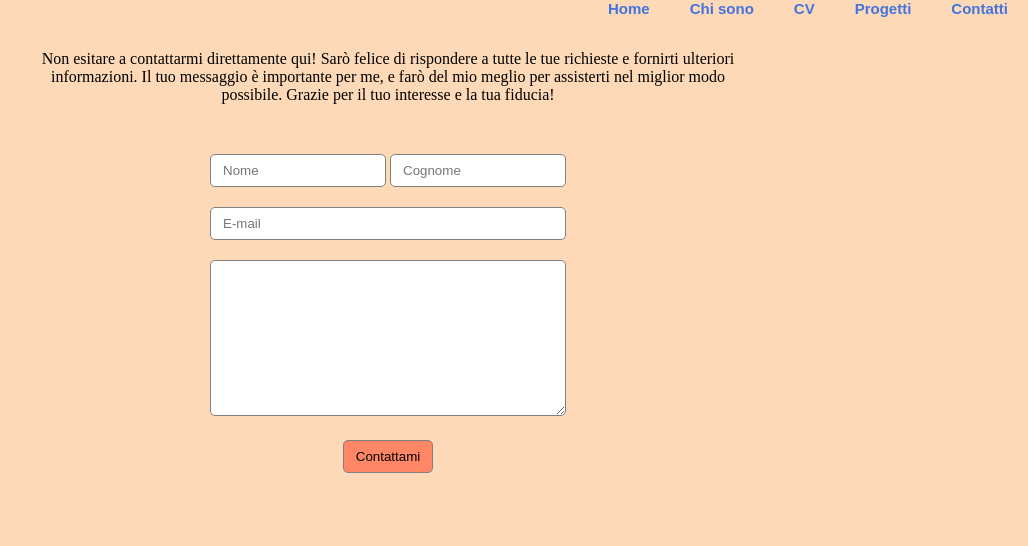
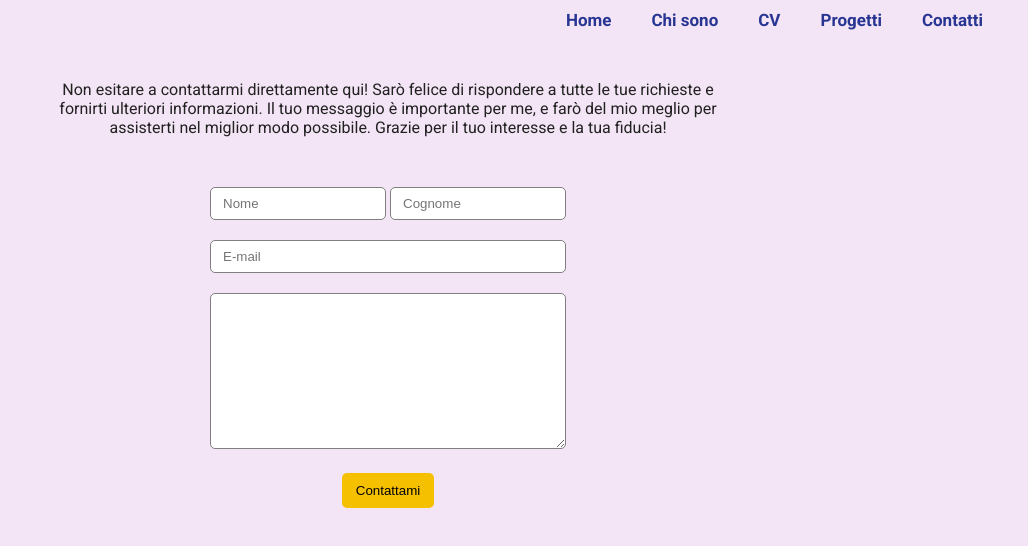
Before and after one commit to micela91/portfolio, a plain HTML site: page contatti.html in a window 1280 px wide. Shown: the whole page, without its empty margins (252-1280 px from the left). Drawn offline with Linux system fonts and the light colour scheme.

Commit message:
palette finale

```diff
--- a/assets/css/chisono.css
+++ b/assets/css/chisono.css
@@ -1,10 +1,5 @@
 body{
-   background-color: #fed9b7;
-}
-
-a, a:visited, a:hover, a:active{
-    text-decoration: none;
-    color: #4274df;
+   background-color: #F3E5F5;
 }
 
 main{
@@ -15,25 +10,36 @@ main{
     margin-top: 20px;
 }
 
+a, a:visited, a:active{
+    text-decoration: none;
+    color: #283593;
+}
+
+a:hover{
+    color: #F5C000;
+}
+
+
 .navbar{
     display: flex;
     justify-content: right;
-    font-family: Arial, Helvetica, sans-serif;
-    font-size:15px;
-    font-weight: bold;
+    font-family: "Roboto";
+    font-size:17px;
+    font-weight: bold ;
     position: fixed;
     top: 0;
     right: 0;
     left: 0;
     margin-top: 10px;
     margin-right: 25px;
-
 }
 
 
 .informazioni{
     display: flex;
     justify-content: right;
+    margin-right: 20px;
+
 }
 
 .home, .chisono, .CV, .progetti{
@@ -41,12 +47,13 @@ main{
 }
 
 .contenitore-immagine{
-    margin-top: 50px;
+    margin-top: 40px;
 }
 
 
 .immagine{
     width: 200px;
+    margin-top: 20px;
     margin-right: 20px;
     margin-bottom: 20px;
     border-radius: 10px;
@@ -55,9 +62,11 @@ main{
 }
 
 p{
+    color: #212121;
+    font-family: "Roboto";
+    text-align: justify;
     margin-top: 50px;
-    text-align: justify;
-    margin: 0;
+    margin: 13px;
 
 }
 
--- a/assets/css/contatti.css
+++ b/assets/css/contatti.css
@@ -1,10 +1,5 @@
 body{
-    background-color: #fed9b7;
-}
-
-a, a:visited, a:hover, a:active{
-    text-decoration: none;
-    color: #4274df;
+    background-color: #F3E5F5;
 }
 
 main {
@@ -12,17 +7,28 @@ main {
     margin: auto;
 }
 
+a, a:visited, a:active{
+    text-decoration: none;
+    color: #283593;
+}
+
+a:hover{
+    color: #F5C000;
+}
+
+
 .navbar{
     display: flex;
     justify-content: right;
-    font-family: Arial, Helvetica, sans-serif;
-    font-size:15px;
-    font-weight: bold;
+    font-family: "Roboto";
+    font-size:17px;
+    font-weight: bold ;
     position: fixed;
     top: 0;
     right: 0;
     left: 0;
-
+    margin-top: 10px;
+    margin-right: 25px;
 }
 
 
@@ -38,11 +44,10 @@ main {
 }
 
 .testo-form{
-    margin-top: 50px;
+    margin-top: 80px;
     text-align: center;
-    /*font-size: large;*/
-
-
+    font-family: "Roboto";
+    color: #212121;
 }
 
 .contenitore-contatti{
@@ -80,16 +85,16 @@ main {
 
 .contattami{
     margin-top: 20px;
-    padding: 8px 12px;
-    border: solid 1px grey;
+    padding: 10px 14px;
+    border: none;
     border-radius: 5px;
-    background-color: #FF8765;
+    background-color: #F5C000;
     color: black;
     cursor: pointer;
 }
 
 .contattami:active{
-    background-color: #4274DF;
+    background-color: #CCA000;
     color: black;
 }
 
--- a/assets/css/cv.css
+++ b/assets/css/cv.css
@@ -1,10 +1,5 @@
 body{
-    background-color: #fed9b7;
-}
-
-a, a:visited, a:hover, a:active{
-    text-decoration: none;
-    color: #4274df;
+    background-color: #F3E5F5;
 }
 
 main{
@@ -16,18 +11,28 @@ main{
 
 }
 
+a, a:visited, a:active{
+    text-decoration: none;
+    color: #283593;
+}
+
+a:hover{
+    color: #F5C000;
+}
+
+
 .navbar{
     display: flex;
     justify-content: right;
-    font-family: Arial, Helvetica, sans-serif;
-    font-size:15px;
-    font-weight: bold;
+    font-family: "Roboto";
+    font-size:17px;
+    font-weight: bold ;
     position: fixed;
     top: 0;
     right: 0;
     left: 0;
-
-
+    margin-top: 10px;
+    margin-right: 25px;
 }
 
 
@@ -43,7 +48,14 @@ main{
 }
 
 h1, h2{
-    color: #FF8765;
+    color: #F5C000;
+    font-family: "Major Mono Display";
+    font-weight: bold;
+}
+
+p{
+    color: #212121;
+    font-family: "Roboto";
 }
 
 @media screen  and (max-width:600px) {
--- a/assets/css/index.css
+++ b/assets/css/index.css
@@ -3,21 +3,26 @@ body{
     background-repeat: no-repeat;
     background-size: 500px;
     background-position: 100% 10%;
-    background-color: #fed9b7;
+    background-color: #F3E5F5;
 
 }
 
-a, a:visited, a:hover, a:active{
+a, a:visited, a:active{
     text-decoration: none;
-    color: #4274df;
+    color: #283593;
 }
+
+a:hover{
+    color: #F5C000;
+}
+
 
 .navbar{
     display: flex;
     justify-content: right;
-    font-family: Arial, Helvetica, sans-serif;
-    font-size:15px;
-    font-weight: bold;
+    font-family: "Roboto";
+    font-size:17px;
+    font-weight: bold ;
     position: fixed;
     top: 0;
     right: 0;
@@ -44,12 +49,14 @@ a, a:visited, a:hover, a:active{
 }
 
 h1 {
+    color: #212121;
     font-size: 50px;
     font-family: "Major Mono Display";
     font-weight: normal;
 }
 
 h2 {
+    color: #212121;
     font-family: "Major Mono Display";
     font-weight: normal;
 }
--- a/assets/css/progetti.css
+++ b/assets/css/progetti.css
@@ -1,23 +1,37 @@
-a, a:visited, a:hover, a:active{
+body {
+    background-color: #F3E5F5;
+}
+
+main{
+    text-align: center;
+    margin-top: 30px;
+}
+
+a, a:visited, a:active{
     text-decoration: none;
+    color: #283593;
+}
+
+a:hover{
+    color: #F5C000;
 }
 
 .navbar{
     display: flex;
     justify-content: right;
-    font-family: Arial, Helvetica, sans-serif;
-    font-size:15px;
-    font-weight: bold;
+    font-family: "Roboto";
+    font-size:17px;
+    font-weight: bold ;
     position: fixed;
     top: 0;
     right: 0;
     left: 0;
-
+    margin-top: 10px;
+    margin-right: 25px;
 }
 
 
 .informazioni{
-    color: blueviolet;
     display: flex;
     justify-content: right;
     margin-right: 20px;
@@ -28,15 +42,10 @@ a, a:visited, a:hover, a:active{
     margin-right: 40px;
 }
 
-
-main{
-    text-align: center;
-    margin-top: 30px;
-}
-
 .workinprogress{
     width: 600px;
     text-align: center;
+    margin-top: 18px;
 }
 
 @media screen and (max-width: 600px){
--- a/contatti.html
+++ b/contatti.html
@@ -4,6 +4,9 @@
     <meta charset="UTF-8">
     <meta name="viewport" content="width=device-width, initial-scale=1.0">
     <script src="https://cdn.emailjs.com/dist/email.min.js"></script>
+    <link rel="preconnect" href="https://fonts.googleapis.com">
+    <link rel="preconnect" href="https://fonts.gstatic.com" crossorigin>
+    <link href="https://fonts.googleapis.com/css2?family=Roboto:ital,wght@0,100;0,300;0,400;0,500;0,700;0,900;1,100;1,300;1,400;1,500;1,700;1,900&display=swap" rel="stylesheet">
     <link rel="stylesheet" href="/assets/css/contatti.css">
     <title>Contatti</title>
     <meta property="og:title" content="Contatti" />
```
Also changed, not shown: chisono.html (+3 -0 lines), cv.html (+6 -0 lines), index.html (+3 -0 lines), progetti.html (+4 -1 lines), assets/img/Green White Progress 2 Quote Mouse Pad.png (added), assets/img/Green White Progress Quote Mouse Pad.png (deleted).
